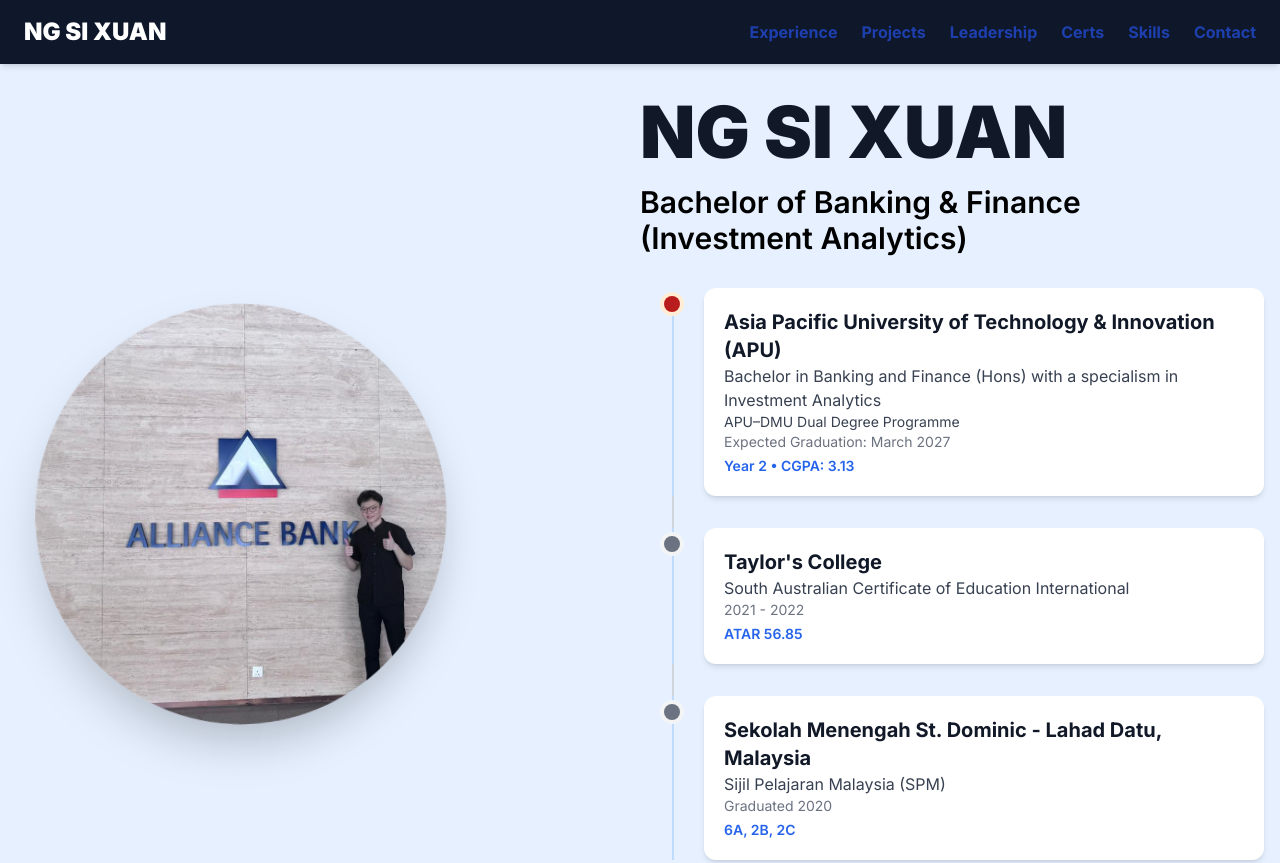
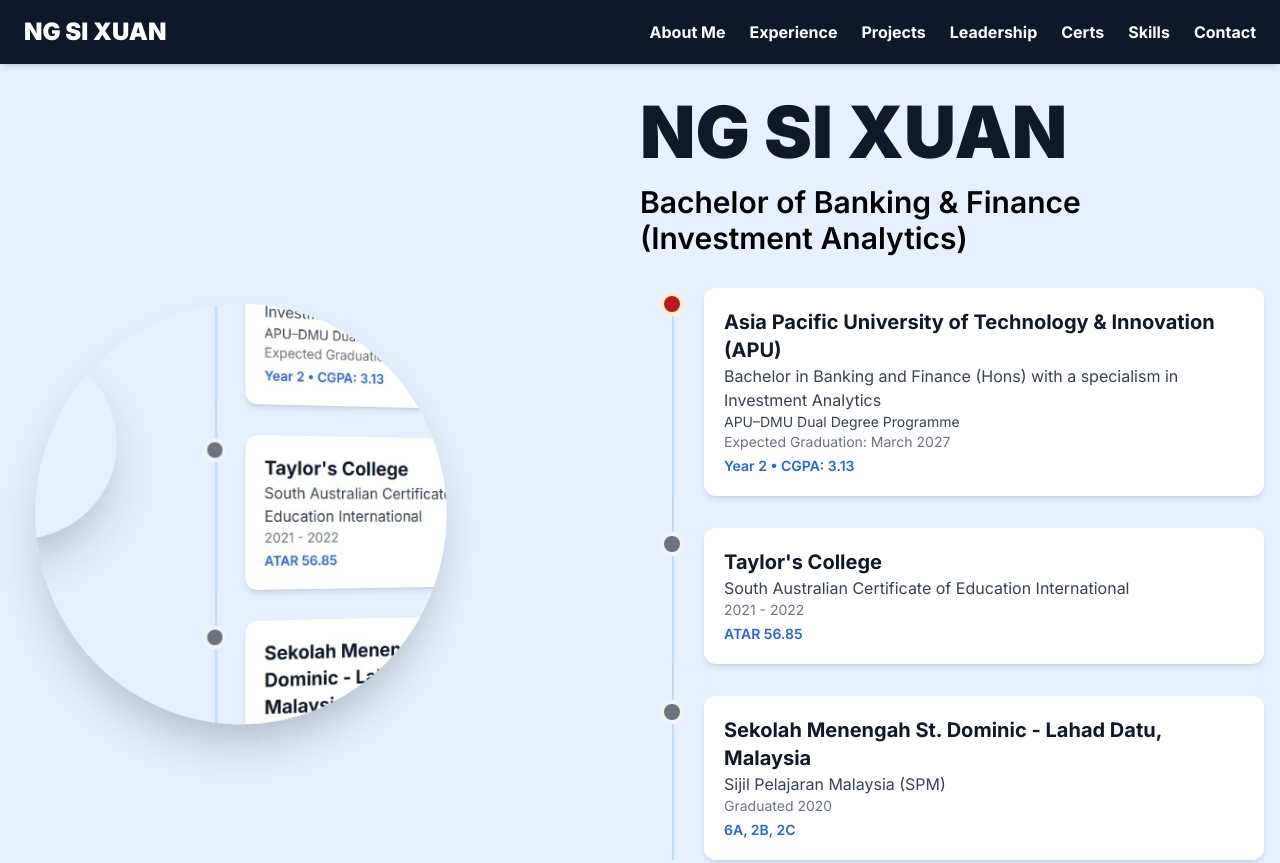
Before and after one commit to sixuan88/About-me, a plain HTML site: page index.html in a window 1280 px wide. Shown: the top 863 px of the page. Drawn offline with nearby package versions, Linux system fonts and the light colour scheme; files whose address does not match are found by name.

Commit message:
Update index.html

```diff
--- a/index.html
+++ b/index.html
@@ -110,12 +110,13 @@
                 NG SI XUAN
             </div>
             <div class="flex gap-3 sm:gap-6 text-sm sm:text-base">
-		<a href="#experience" class="text-blue-800 hover:text-violet-100 font-medium transition-colors"><b>Experience</b></a>
-                <a href="#projects" class="text-blue-800 hover:text-violet-100 font-medium transition-colors"><b>Projects</b></a>
-		<a href="#leadership" class="text-blue-800 hover:text-violet-100 font-medium transition-colors"><b>Leadership</b></a>
-                <a href="#certs" class="text-blue-800 hover:text-violet-100 font-medium transition-colors"><b>Certs</b></a>
-                <a href="#skills" class="text-blue-800 hover:text-violet-100 font-medium transition-colors"><b>Skills</b></a>
-                <a href="#contact" class="text-blue-800 hover:text-violet-100 font-medium transition-colors"><b>Contact</b></a>
+		<a href="#qqq" class="text-white hover:text-blue-300 font-medium transition-colors"><b>About Me</b></a>
+		<a href="#123" class="text-white hover:text-blue-300 font-medium transition-colors"><b>Experience</b></a>
+                <a href="#projects" class="text-white hover:text-blue-300 font-medium transition-colors"><b>Projects</b></a>
+		<a href="#leadership" class="text-white hover:text-blue-300 font-medium transition-colors"><b>Leadership</b></a>
+                <a href="#certs" class="text-white hover:text-blue-300 font-medium transition-colors"><b>Certs</b></a>
+                <a href="#skills" class="text-white hover:text-blue-300 font-medium transition-colors"><b>Skills</b></a>
+                <a href="#contact" class="text-white hover:text-blue-300 font-medium transition-colors"><b>Contact</b></a>
             </div>
         </nav>
     </header>
@@ -129,10 +130,10 @@
                 <div class="w-48 h-48 md:w-[420px] md:h-[420px] relative perspective-1000">
                     <div id="profile-card" class="w-full h-full relative transition-transform duration-[2500ms] ease-in-out preserve-3d">
                         <div class="absolute w-full h-full backface-hidden">
-                            <img src="Pictures/Internship.jpeg" alt="PP" class="w-full h-full object-cover rounded-full shadow-2xl">
+                            <img src="Pictures/image.png" alt="PP" class="w-full h-full object-cover rounded-full shadow-2xl">
                         </div>
                         <div class="absolute w-full h-full backface-hidden" style="transform: rotateY(180deg);">
-                            <img src="Pictures/Internship.jpeg" alt="PP" class="w-full h-full object-cover rounded-full shadow-2xl">
+                            <img src="Pictures/image.png" alt="PP" class="w-full h-full object-cover rounded-full shadow-2xl">
                         </div>
                     </div>
                 </div>
@@ -246,7 +247,7 @@
            </div>
 
 
-<div id="about-me" class="bg-white py-20 px-4 md:px-10">
+<section id="qqq" class="bg-white py-20 px-4 md:px-10">
     <div class="max-w-7xl mx-auto">
         <!-- Title -->
         <div class="text-center mb-16">
@@ -302,11 +303,11 @@
             </div>
         </div>
     </div>
-</div>
+</section>
 
 
 
-<section id="experience" class="bg-primary py-20 px-4 md:px-10">
+<section id="123" class="bg-primary py-20 px-4 md:px-10">
   <div class="max-w-7xl mx-auto px-4 space-y-3">
 
 <!-- Section Title -->
```
